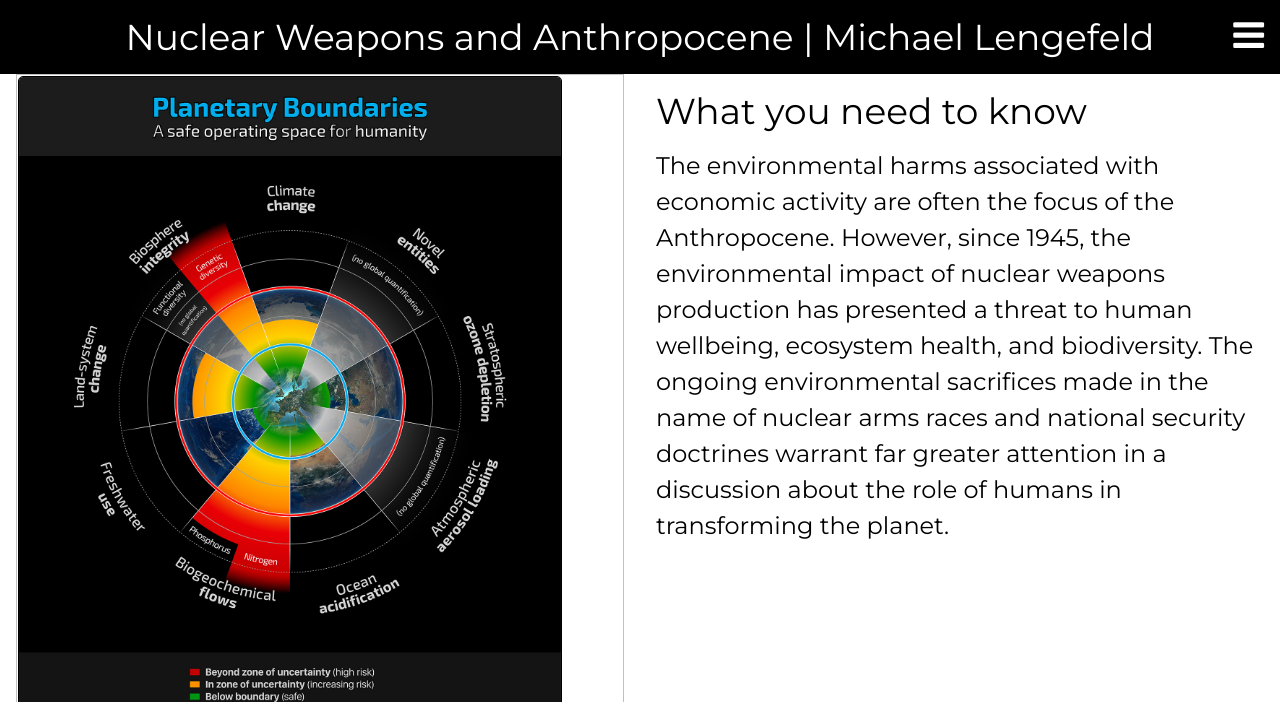
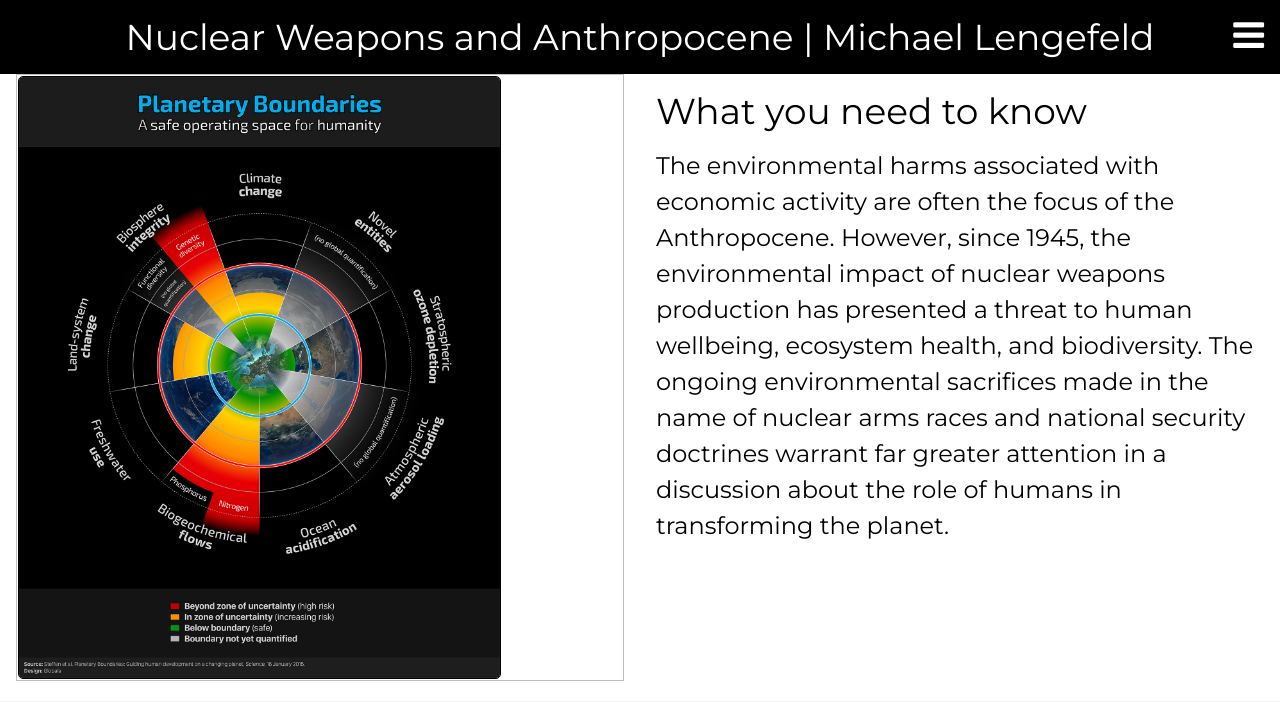
Before and after one commit to resilience1/resilience1.github.io, a Jekyll site: the page built from research/nuclear_production.html, in a window 1280 px wide. Shown: the top 702 px of the page. Built offline with Jekyll 4.4.1, drawn with Linux system fonts in a browser that asks for light colours; nearby versions of some CDN libraries; grey boxes are pictures that could not be loaded.

Commit message:
Update nuclear_production.html

```diff
--- a/research/nuclear_production.html
+++ b/research/nuclear_production.html
@@ -159,8 +159,8 @@ title: Nuclear Weapons and Anthropocene | Michael Lengefeld
 
 	<div class="w3-row">
 		<div class="w3-half w3-container">
-			<figure class="item">
-			<img id="myImg" src="/img/planetaryboundariesmain.jpg" alt="9 Planetary Boundaries" style="width: 90%; border:1px solid black; align:middle">
+			<figure class="item" align="middle">
+			<img id="myImg" src="/img/planetaryboundariesmain.jpg" alt="9 Planetary Boundaries" style="width: 80%; border:1px solid black; align:middle">
 			</figure>
 		</div>
 
```
